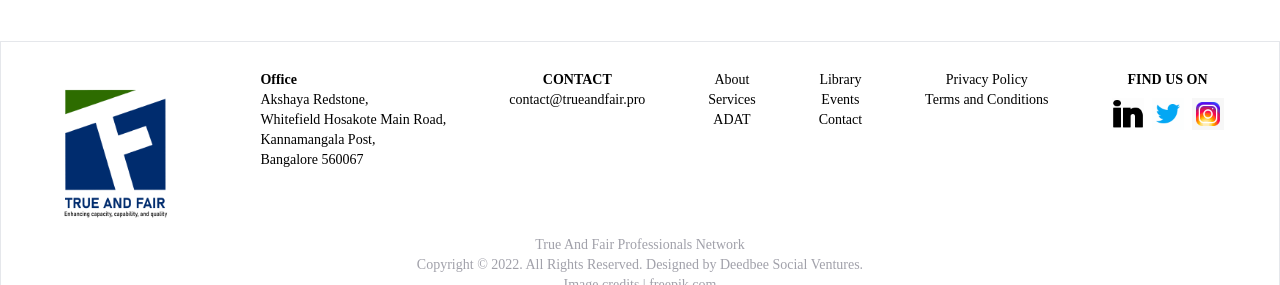
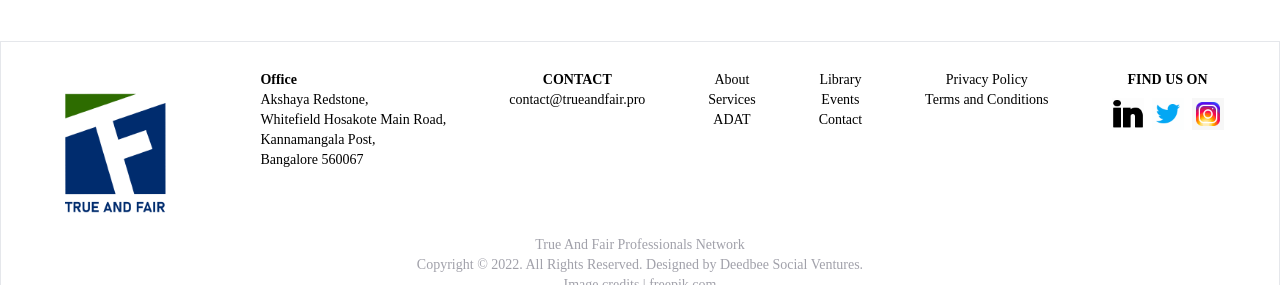
Before and after one commit to TRUENFAIR/trueandfair, a Next.js app: page /library in a window 1280 px wide. Shown: the part 757-1042 px from the top of the page. Built offline with nearby package versions, Linux system fonts and the light colour scheme.

Commit message:
new changess

```diff
--- a/components/QualityStandards.js
+++ b/components/QualityStandards.js
@@ -3,7 +3,7 @@ import React from "react";
 export default function QualityStandards() {
   return (
     <>
-      <div className="grid grid-cols-1 md:grid-cols-4 md:gap-10">
+      <div data-aos="fade-up" data-aos-once="true" className="grid grid-cols-1 md:grid-cols-4 md:gap-10">
         <div className="w-auto md:mt-16">
           <div>
             <p className="font-bah text-lg  font-semibold text-black">
--- a/components/layout.js
+++ b/components/layout.js
@@ -238,7 +238,7 @@ export default function Layout({ children }) {
               <a className="flex flex-col justify-start items-center pl-6 lg:pl-0">
                 <div className=" bg-white">
                   <img
-                    src="/homeicontwo/footer.png"
+                    src="/footericon.png"
                     alt="logo"
                     className="w-[165px] object-cover h-[165px]"
                   />
@@ -252,7 +252,7 @@ export default function Layout({ children }) {
             </Link>
           </div>
 
-          <div className="text-sm p-4 lg:p-0 pl-6 text-black font-bah text-left">
+          <div className="text-sm p-4 lg:p-0 pl-6  text-black font-bah text-left">
             <p className="font-semibold">Office</p>
             <p>Akshaya Redstone,</p>
             <p>Whitefield Hosakote Main Road,</p>
```
Also changed, not shown: public/footerIcon.png (added).
